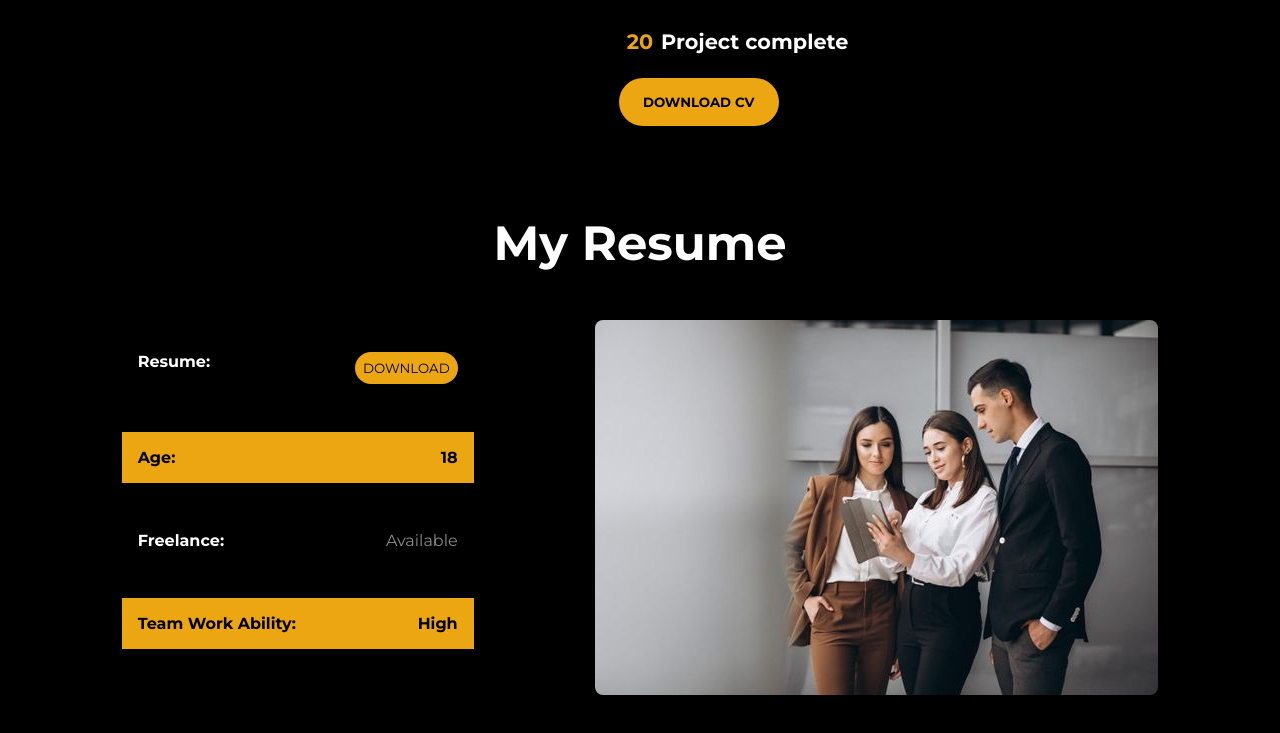
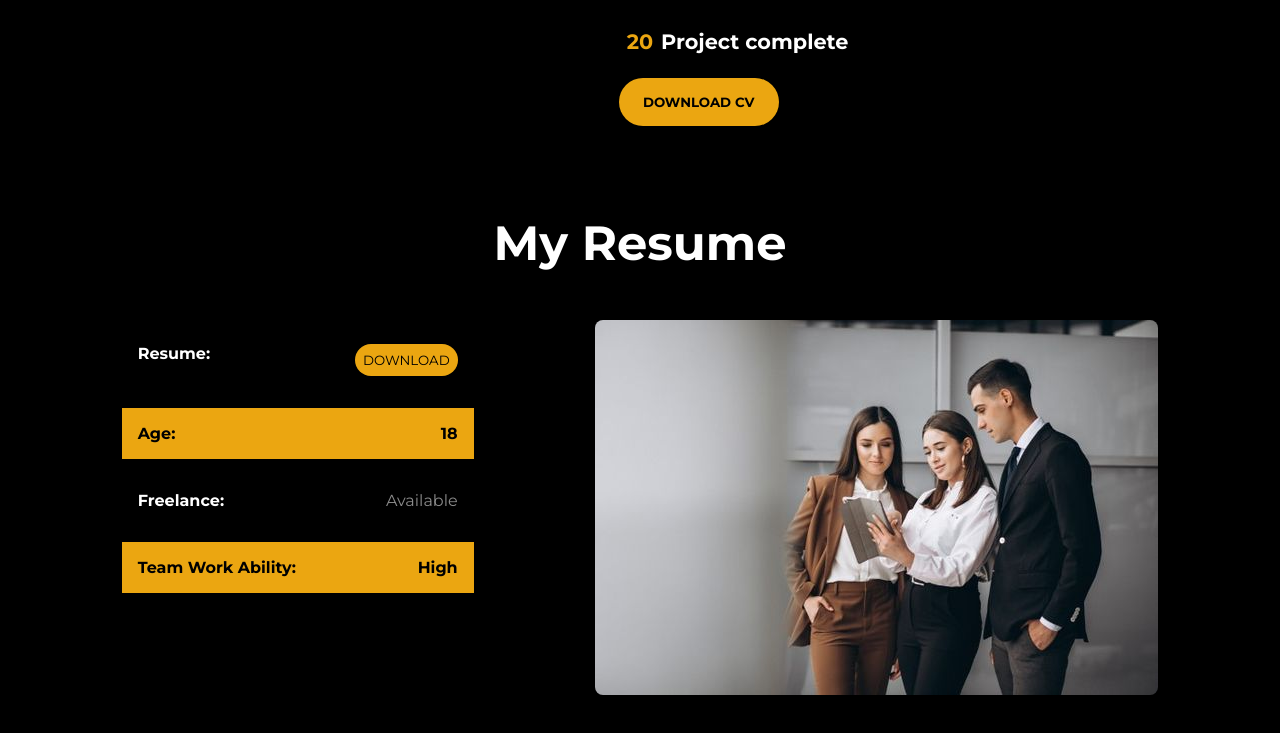
Before and after one commit to ar4scode/ar4scode-portfolio, a website: page pages/index.html in a window 1280 px wide. Shown: the part 988-1721 px from the top of the page. Drawn offline with Linux system fonts and the light colour scheme.

Commit message:
Insert resume pdf and modify the download button on resume section for user to download resume file

```diff
--- a/pages/index.html
+++ b/pages/index.html
@@ -80,7 +80,7 @@
           <div class="resume-info">
             <div class="resume-property">
               <p class="property white">Resume:</p>
-              <button class="download-resume-pdf-btn">DOWNLOAD</button>
+              <input class="download-resume-pdf-btn" type="button" value="DOWNLOAD" onclick="window.location = '../assets/pdf/ArasAziziResume.pdf';">
             </div>
 
             <div class="resume-property odd">
--- a/styles/_resume.scss
+++ b/styles/_resume.scss
@@ -28,7 +28,7 @@
   .resume-property {
     @include flexDisplay(row, space-between );
     width: 20rem;
-    margin: 1rem 0;
+    margin: .5rem 0;
     padding: 1rem;
 
     .property {
@@ -69,6 +69,7 @@
   border-radius: 10rem;
   cursor: pointer;
   transition: all .3s;
+  text-decoration: none;
   &:hover {
     transform: translateY(2px);
   }
```
Also changed, not shown: styles/general.css, 2 other files.
